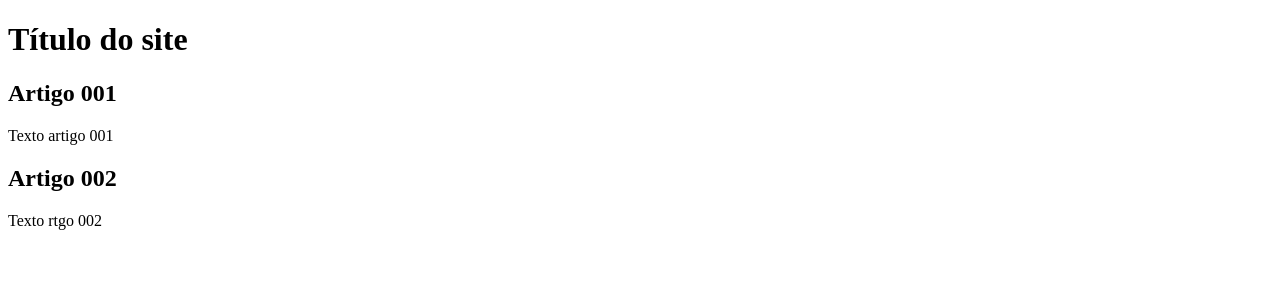
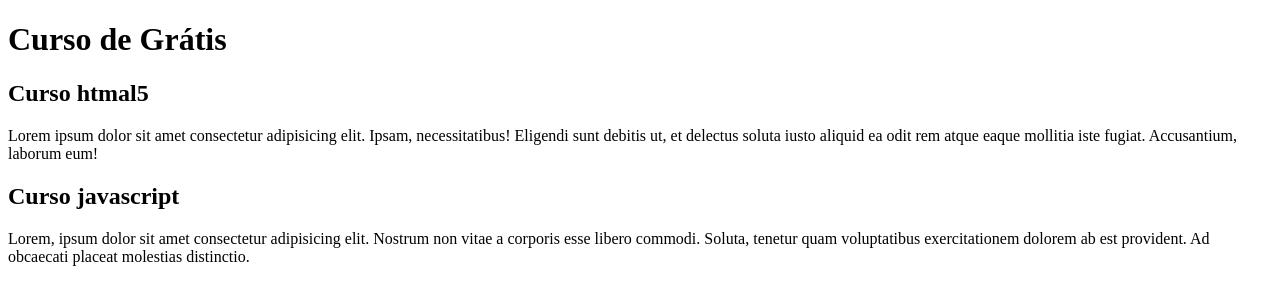
Before and after one commit to mvbatista/Projeto-site, a plain HTML site: page index.html in a window 1280 px wide. Drawn offline with Linux system fonts and the light colour scheme.

Commit message:
comecei a inserir conteudo

```diff
--- a/index.html
+++ b/index.html
@@ -9,15 +9,15 @@
 <body>
     <main>
         <header>
-            <h1>Título do site</h1>
+            <h1>Curso de Grátis</h1>
         </header>
         <article>
-            <h2>Artigo 001</h2>
-            <p>Texto artigo 001</p>
+            <h2>Curso htmal5</h2>
+            <p>Lorem ipsum dolor sit amet consectetur adipisicing elit. Ipsam, necessitatibus! Eligendi sunt debitis ut, et delectus soluta iusto aliquid ea odit rem atque eaque mollitia iste fugiat. Accusantium, laborum eum!</p>
         </article>
         <article>
-            <h2>Artigo 002</h2>
-            <p>Texto rtgo 002</p>
+            <h2>Curso javascript</h2>
+            <p>Lorem, ipsum dolor sit amet consectetur adipisicing elit. Nostrum non vitae a corporis esse libero commodi. Soluta, tenetur quam voluptatibus exercitationem dolorem ab est provident. Ad obcaecati placeat molestias distinctio.</p>
         </article>
     </main>
 </body>
```
